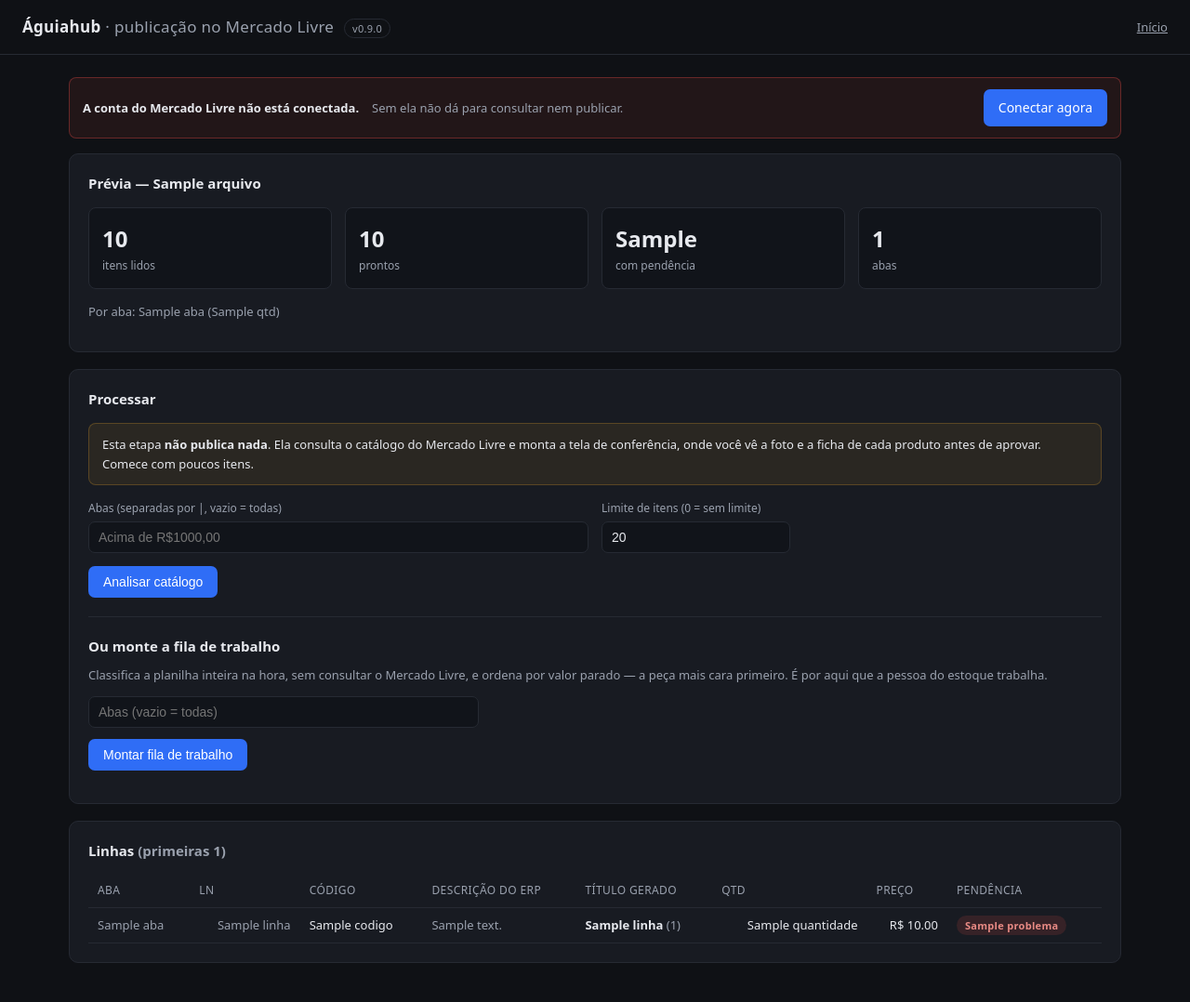
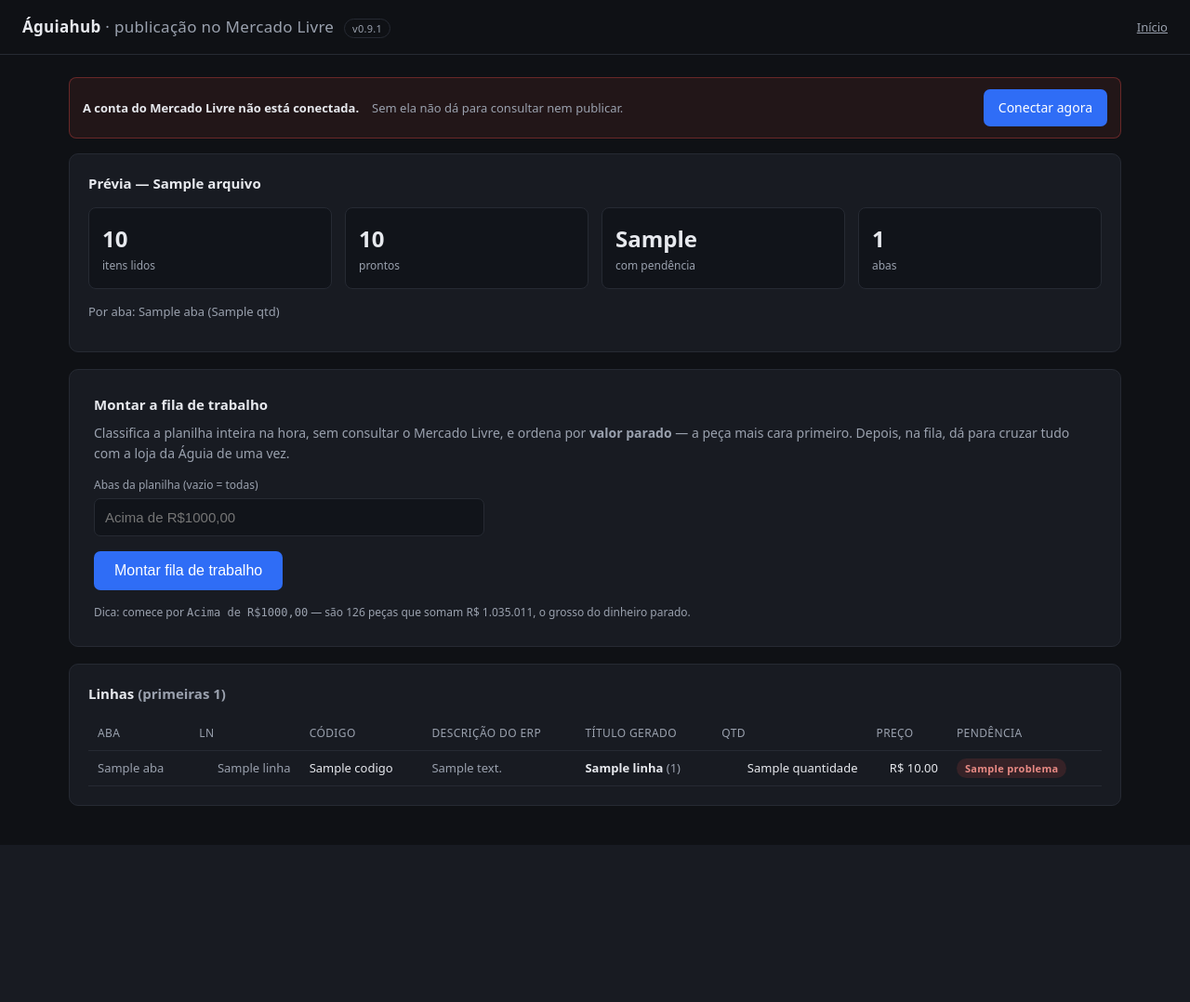
Before and after one commit to webmedula/aguiahub, a FastAPI app: template app/templates/previa.html in a window 1280 px wide. Shown: the whole page at 93% size. After the commit the page ends 909 px from the top, so only its background shows below. Run offline with FastAPI, Linux system fonts and the light colour scheme; the template is opened without the code that fills it: most values are stand-ins (such as "Sample title", 1, 10 or a date in 2020); data that the repository does not hold is empty.

Commit message:
Add files via upload

```diff
--- a/app/templates/home.html
+++ b/app/templates/home.html
@@ -74,12 +74,15 @@
   <h2>Lotes anteriores</h2>
   {% if lotes %}
   <table>
-    <tr><th>#</th><th>Arquivo</th><th>Linhas</th><th>Status</th><th>Data</th></tr>
+    <tr><th>#</th><th>Arquivo</th><th>Linhas</th><th>Tipo</th><th>Status</th><th>Data</th></tr>
     {% for l in lotes %}
     <tr>
       <td><a href="{% if l['status'] == 'fila' %}/fila/{{ l['id'] }}{% else %}/lotes/{{ l['id'] }}/conferencia{% endif %}">{{ l['id'] }}</a></td>
       <td>{{ l['arquivo'] }}</td>
       <td class="num">{{ l['total_linhas'] }}</td>
+      <td>{% if l['status'] in ('fila','pronto_com_fotos') %}
+          <span class="pill ok">fila de trabalho</span>
+          {% else %}<span class="pill neutro">tela antiga</span>{% endif %}</td>
       <td>{{ l['status'] }}</td>
       <td class="fraco">{{ l['criado_em'][:16].replace('T',' ') }}</td>
     </tr>
--- a/app/templates/previa.html
+++ b/app/templates/previa.html
@@ -15,45 +15,30 @@
   </p>
 </div>
 
-<div class="card">
-  <h2>Processar</h2>
-  <div class="aviso">
-    Esta etapa <strong>não publica nada</strong>. Ela consulta o catálogo do
-    Mercado Livre e monta a tela de conferência, onde você vê a foto e a ficha
-    de cada produto antes de aprovar. Comece com poucos itens.
-  </div>
-  <form method="post" action="/planilha/analisar">
-    <input type="hidden" name="arquivo_salvo" value="{{ arquivo }}">
-    <input type="hidden" name="regra_preco" value="{{ regra_preco }}">
-    <input type="hidden" name="percentual" value="{{ percentual }}">
-    <div class="grid">
-      <div>
-        <label>Abas (separadas por |, vazio = todas)</label>
-        <input type="text" name="abas" placeholder="Acima de R$1000,00" style="width:100%">
-      </div>
-      <div>
-        <label>Limite de itens (0 = sem limite)</label>
-        <input type="number" name="limite" value="20" min="0">
-      </div>
-    </div>
-    <p style="margin-top:14px"><button type="submit">Analisar catálogo</button></p>
-  </form>
-
-  <hr style="border:0;border-top:1px solid var(--linha);margin:20px 0">
-  <h2 style="font-size:15px">Ou monte a fila de trabalho</h2>
-  <p class="fraco" style="font-size:13px;margin-top:-6px">
+<div class="card" style="padding:26px">
+  <h2>Montar a fila de trabalho</h2>
+  <p class="fraco" style="font-size:14px;margin-top:-6px">
     Classifica a planilha inteira na hora, sem consultar o Mercado Livre, e
-    ordena por valor parado — a peça mais cara primeiro. É por aqui que a
-    pessoa do estoque trabalha.
+    ordena por <strong>valor parado</strong> — a peça mais cara primeiro.
+    Depois, na fila, dá para cruzar tudo com a loja da Águia de uma vez.
   </p>
   <form method="post" action="/planilha/triagem">
     <input type="hidden" name="arquivo_salvo" value="{{ arquivo }}">
     <input type="hidden" name="regra_preco" value="{{ regra_preco }}">
     <input type="hidden" name="percentual" value="{{ percentual }}">
-    <input type="text" name="abas" placeholder="Abas (vazio = todas)"
-           style="width:100%;max-width:420px">
-    <p style="margin-top:12px"><button type="submit">Montar fila de trabalho</button></p>
+    <div>
+      <label>Abas da planilha (vazio = todas)</label>
+      <input type="text" name="abas" placeholder="Acima de R$1000,00"
+             style="width:100%;max-width:420px;font-size:15px;padding:11px">
+    </div>
+    <p style="margin-top:16px">
+      <button type="submit" style="font-size:16px;padding:12px 22px">
+        Montar fila de trabalho</button></p>
   </form>
+  <p class="fraco" style="font-size:12px;margin-bottom:0">
+    Dica: comece por <code>Acima de R$1000,00</code> — são 126 peças que somam
+    R$ 1.035.011, o grosso do dinheiro parado.
+  </p>
 </div>
 
 <div class="card">
--- a/app/version.py
+++ b/app/version.py
@@ -4,5 +4,5 @@ Aparece no cabeçalho da interface e em GET /health — assim dá para confirmar
 sem adivinhação, qual versão está de fato rodando no VPS depois de um deploy.
 """
 
-VERSAO = "0.9.0"
+VERSAO = "0.9.1"
 LANCADA_EM = "2026-08-20"
```
Also changed, not shown: app/templates/conferencia.html (+8 -0 lines), CHANGELOG.md.
